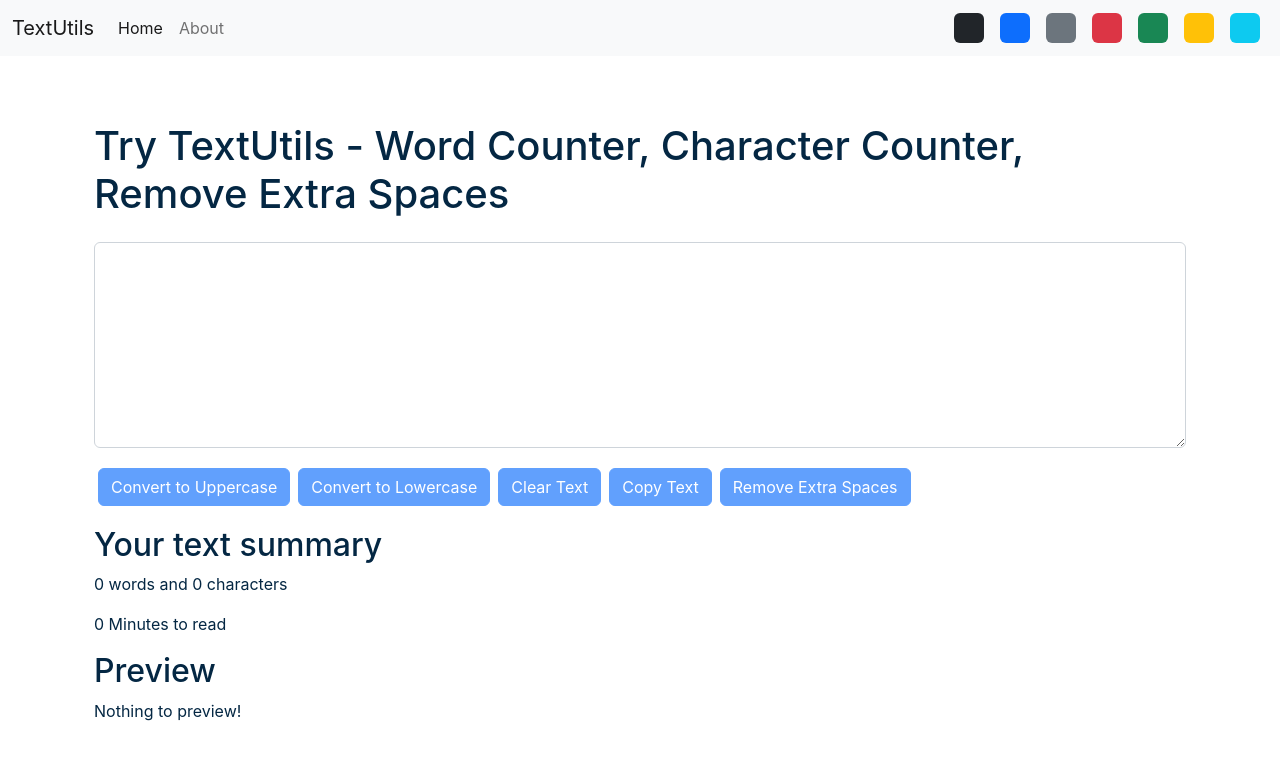
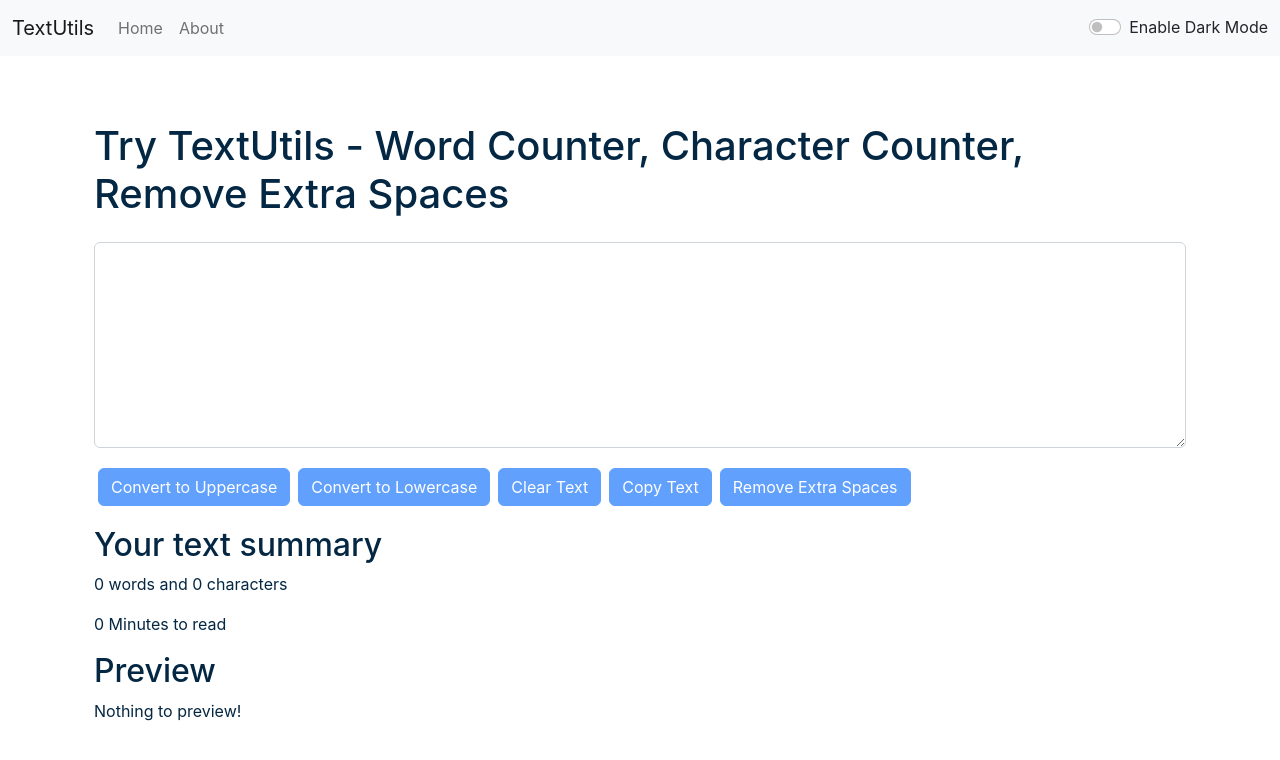
Before and after one commit to toaayush/TextUtils-React, a React (Create React App) app: page / in a window 1280 px wide. Shown: the top 760 px of the page. Built offline with nearby package versions, Linux system fonts and the light colour scheme.

Commit message:
TextUtils is finalized

```diff
--- a/src/App.js
+++ b/src/App.js
@@ -24,33 +24,17 @@
     }, 1500);
   }
 
-  const removeBodyClasses = ()=>{
-    document.body.classList.remove('bg-light');
-    document.body.classList.remove('bg-dark');
-    document.body.classList.remove('bg-primary');
-    document.body.classList.remove('bg-secondary');
-    document.body.classList.remove('bg-success');
-    document.body.classList.remove('bg-danger');
-    document.body.classList.remove('bg-warning');
-    document.body.classList.remove('bg-info');
-  }
-
-  const toggleMode = (cls)=>{
-    console.log(cls);
-    removeBodyClasses();
-    document.body.classList.add('bg-'+cls);
-    showAlert(`${cls} mode has been enabled`, "success");
-
-    // if(mode === 'light'){
-    //   setMode('dark');
-    //   document.body.style.backgroundColor = '#042743';
-    //   showAlert("Dark mode has been enabled", "success");
-    // }
-    // else{
-    //   setMode('light');
-    //   document.body.style.backgroundColor = 'white';
-    //   showAlert("Light mode has been enabled", "success");
-    // }
+  const toggleMode = ()=>{
+    if(mode === 'light'){
+      setMode('dark');
+      document.body.style.backgroundColor = '#042743';
+      showAlert("Dark mode has been enabled", "success");
+    }
+    else{
+      setMode('light');
+      document.body.style.backgroundColor = 'white';
+      showAlert("Light mode has been enabled", "success");
+    }
   }
 
   return (
--- a/src/components/Navbar.js
+++ b/src/components/Navbar.js
@@ -14,26 +14,16 @@
         <div className="collapse navbar-collapse" id="navbarSupportedContent">
             <ul className="navbar-nav me-auto mb-2 mb-lg-0">
             <li className="nav-item">
-                <Link className="nav-link active" aria-current="page" to="/">Home</Link>
+                <Link className="nav-link" aria-current="page" to="/">Home</Link>
             </li>
             <li className="nav-item">
                 <Link className="nav-link" to="/about">{props.aboutText}</Link>
             </li>
             </ul>
-            <div className="d-flex">
-                <div className="bg-light rounded mx-2" onClick={()=>props.toggleMode('light')} style={{height:'30px', width:'30px', cursor:'pointer'}}></div>
-                <div className="bg-dark rounded mx-2" onClick={()=>props.toggleMode('dark')} style={{height:'30px', width:'30px', cursor:'pointer'}}></div>
-                <div className="bg-primary rounded mx-2" onClick={()=>props.toggleMode('primary')} style={{height:'30px', width:'30px', cursor:'pointer'}}></div>
-                <div className="bg-secondary rounded mx-2" onClick={()=>props.toggleMode('secondary')} style={{height:'30px', width:'30px', cursor:'pointer'}}></div>
-                <div className="bg-danger rounded mx-2" onClick={()=>props.toggleMode('danger')} style={{height:'30px', width:'30px', cursor:'pointer'}}></div>
-                <div className="bg-success rounded mx-2" onClick={()=>props.toggleMode('success')} style={{height:'30px', width:'30px', cursor:'pointer'}}></div>
-                <div className="bg-warning rounded mx-2" onClick={()=>props.toggleMode('warning')} style={{height:'30px', width:'30px', cursor:'pointer'}}></div>
-                <div className="bg-info rounded mx-2" onClick={()=>props.toggleMode('info')} style={{height:'30px', width:'30px', cursor:'pointer'}}></div>
+            <div className={`form-check form-switch text-${props.mode==='light'?'dark':'light'}`}>
+            <input className="form-check-input" onClick={props.toggleMode} type="checkbox" id="flexSwitchCheckDefault"/>
+            <label className="form-check-label" htmlFor="flexSwitchCheckDefault">Enable Dark Mode</label>
             </div>
-            {/* <div className={`form-check form-switch text-${props.mode==='light'?'dark':'light'}`}>
-            <input className="form-check-input" onClick={()=>props.toggleMode(null)} type="checkbox" id="flexSwitchCheckDefault"/>
-            <label className="form-check-label" htmlFor="flexSwitchCheckDefault">Toggle Mode</label>
-            </div> */}
         </div>
         </div>
     </nav>
--- a/src/components/TextForm.js
+++ b/src/components/TextForm.js
@@ -23,10 +23,7 @@
         setText(event.target.value);
     }
     const handleCopy = ()=>{
-        var text = document.getElementById("myBox");
-        text.select();
-        navigator.clipboard.writeText(text.value);
-        document.getSelection().removeAllRanges();
+        navigator.clipboard.writeText(text);
         props.showAlert("Copied to Clipboard!", "success");
     }
     const handleExtraSpaces = ()=>{
@@ -52,7 +49,7 @@
             </div>
             <div className="container my-3" style={{color: props.mode==='light'?'#042743':'white'}}>
                 <h2>Your text summary</h2>
-                <p>{text.split(" ").filter((element)=>{return element.length!==0}).length} words and {text.length} characters</p>
+                <p>{text.split(/\s+/).filter((element)=>{return element.length!==0}).length} words and {text.length} characters</p>
                 <p>{0.008*text.split(" ").filter((element)=>{return element.length!==0}).length} Minutes to read</p>
                 <h2>Preview</h2>
                 <p>{text.length>0?text:"Nothing to preview!"}</p>
--- a/src/index.css
+++ b/src/index.css
@@ -11,3 +11,7 @@
   font-family: source-code-pro, Menlo, Monaco, Consolas, 'Courier New',
     monospace;
 }
+
+.accordion-button::after{
+  filter: invert(1);
+}
```
